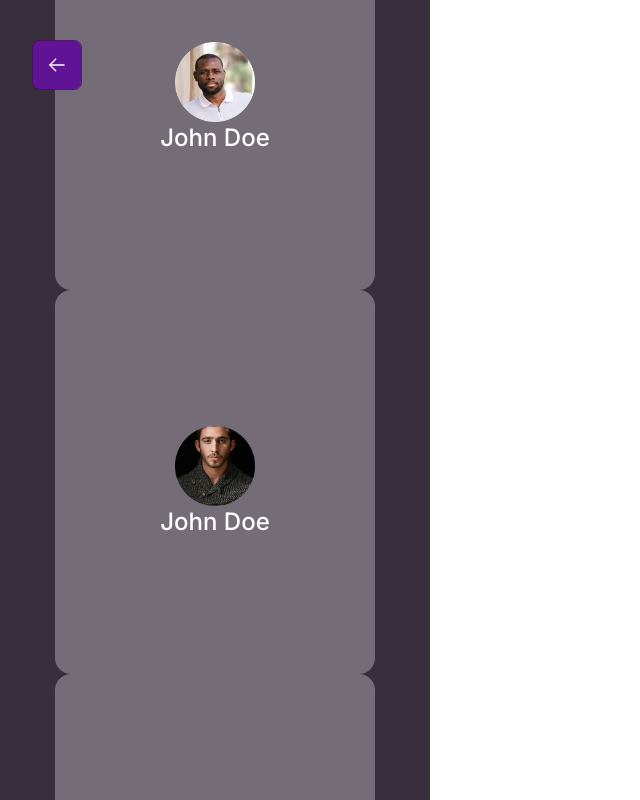
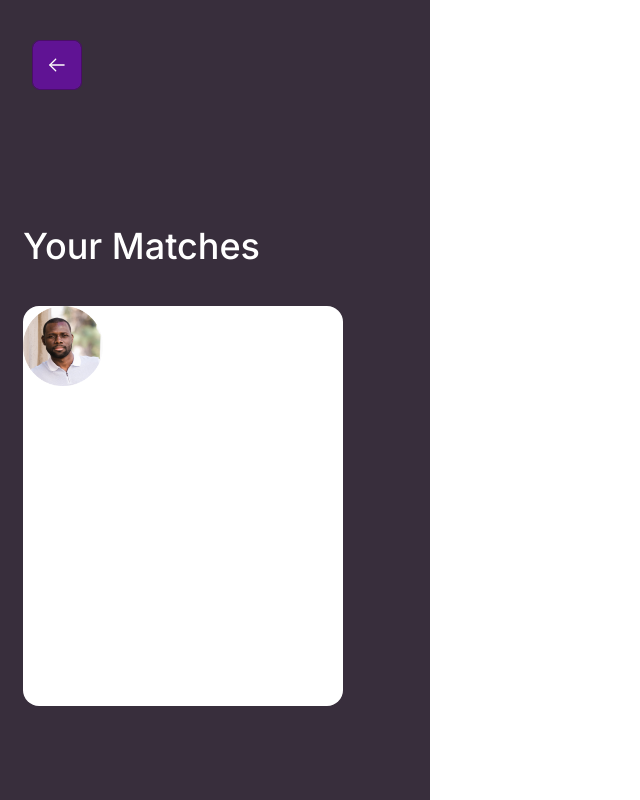
Before and after one commit to Alex-dev7/chatbot-frontend, a Next.js app: page /matches in a window 1280 px wide. Shown: the top 800 px of the page, without its empty margins (0-640 px from the left). Built offline with nearby package versions, Linux system fonts and the light colour scheme.

Commit message:
swipe effect

```diff
--- a/src/app/matches/page.tsx
+++ b/src/app/matches/page.tsx
@@ -3,10 +3,16 @@ import Image from 'next/image'
 import Link from 'next/link'
 import { Swiper, SwiperSlide } from 'swiper/react'
 import { lawyerData } from '@/data/slides'
-import { Navigation, Pagination } from 'swiper/modules'
+
 import { useState } from 'react'
 
+import 'swiper/css'
+import 'swiper/css/navigation'
+import 'swiper/css/pagination'
+import 'swiper/css/effect-cards'
+import 'swiper/css/effect-creative'
 
+import { Navigation, Pagination, EffectCards, EffectCreative } from 'swiper/modules'
 
  function Matches() {
 const [data, setData] = useState(lawyerData)
@@ -14,32 +20,42 @@ const [data, setData] = useState(lawyerData)
 
 
   return (
-    <div className='w-full h-full bg-[#382e3c] relative flex align-middle justify-center place-content-center place-items-center'>
+    <div className='w-[430px] h-[932px] bg-[#382e3c] relative flex align-middle justify-center place-content-center place-items-center'>
       <Link href='/' className='absolute left-8 top-10'>
         <Image src='/back.svg' width={50} height={50} alt='back' />
       </Link>
       <div>
         <h1 className='text-white text-4xl font-medium'>Your Matches</h1>
-        <div className='container'>
+        <div className='container flex flex-col justify-center place-tems-center'>
           <Swiper
-          navigation
-          pagination={{ type: 'fraction'}}
-          modules={[Navigation, Pagination]}
-          className='bg-[#382e3c] mt-10 w-fit h-fit'
+          effect={'creative'}
+          grabCursor={true}
+          creativeEffect={{
+            prev: {
+              shadow: true,
+              translate: ['-150%', 0, -900],
+            },
+            next: {
+              shadow: true,
+              translate: ['150%', 0, -900],
+            },
+          }}
+          // pagination={{ type: 'fraction'}}
+          modules={[ EffectCreative]}
+          className='bg-[#382e3c] mt-10 w-96 h-[400px] '
           >
             {data.map((lawyer, index) => (
-              <SwiperSlide key={lawyer.id}>
-                <div className='w-80 h-96 bg-white bg-opacity-30 rounded-2xl flex flex-col justify-center place-items-center'>
+              <SwiperSlide key={lawyer.id} >
+                <div className='w-80 h-full bg-white  rounded-2xl'>
                   <Image src={lawyer.image} width={80} height={80} alt='lawyer' />
                   <h3 className='text-white text-2xl font-medium'>{lawyer.name}</h3>
-
+                  <div>
+                    <button></button>
+                    <button></button>
+                  </div>
                 </div>
               </SwiperSlide>
             ))}
-            <div>
-              <button></button>
-              <button></button>
-            </div>
           </Swiper>
         </div>
 
```
Also changed, not shown: public/backArrow.svg (renamed from public/BackArrow.svg).
